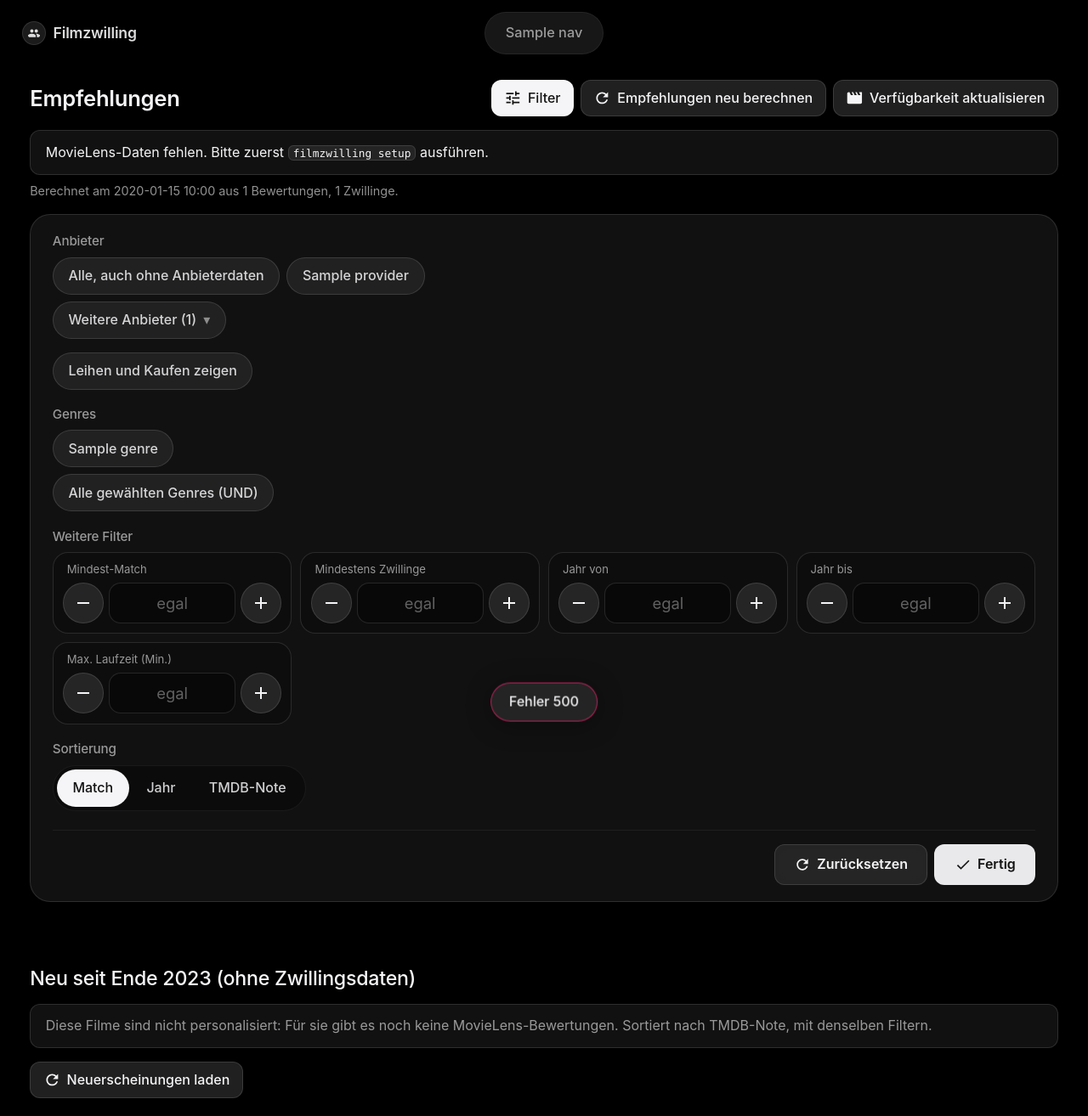
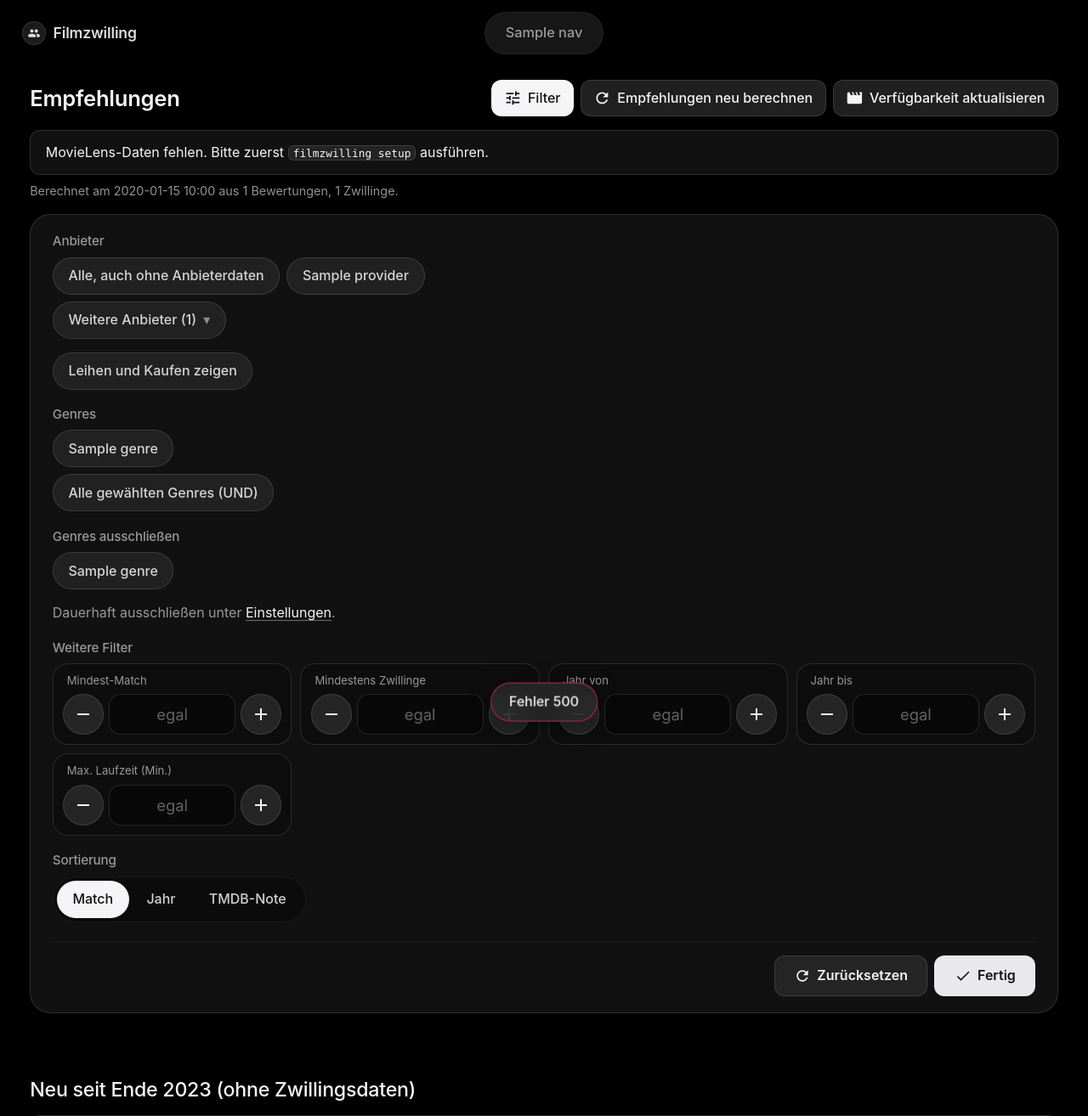
Before and after one commit to floriansaathoff/filmzwilling, a FastAPI app: template src/filmzwilling/web/templates/recommendations.html in a window 1280 px wide, after a click on "Filter". Shown: the top 1314 px of the page at 85% size. Run offline with FastAPI, Linux system fonts and the light colour scheme; the template is opened without the code that fills it: most values are stand-ins (such as "Sample title", 1, 10 or a date in 2020); data that the repository does not hold is empty; parts of the project's set-up code (start-up, migrations or seed data) failed here and were passed over; some web fonts are replaced.

Commit message:
feat: exclude genres from recommendations
Recommendations can now drop films with unwanted genres. Excluded genres
are saved in the settings and preselected on the recommendations page,
where the URL parameter exclude_genres overrides them per request
(an empty value means no exclusion). Exclusion wins over the genre
include filter and also applies to new releases.

Co-Authored-By: Claude Opus 5.5 <noreply@anthropic.com>

```diff
--- a/src/filmzwilling/repository.py
+++ b/src/filmzwilling/repository.py
@@ -100,6 +100,7 @@ class UserSettings:
     my_profiles: list[str]
     my_providers: list[int] | None
     queue_size: int = DEFAULT_QUEUE_SIZE
+    excluded_genres: list[str] = field(default_factory=list)
 
 
 @dataclass(frozen=True)
@@ -243,6 +244,7 @@ class Repository:
             my_profiles=list(self.get_setting("my_profiles", [])),
             my_providers=self.get_setting("my_providers", None),
             queue_size=int(self.get_setting("queue_size", DEFAULT_QUEUE_SIZE)),
+            excluded_genres=[str(g) for g in self.get_setting("excluded_genres", [])],
         )
 
     def update_user_settings(
@@ -251,6 +253,7 @@ class Repository:
         my_profiles: list[str] | None = None,
         my_providers: list[int] | None = None,
         queue_size: int | None = None,
+        excluded_genres: list[str] | None = None,
     ) -> UserSettings:
         if queue_size is not None and not 0 <= int(queue_size) <= MAX_QUEUE_SIZE:
             raise ValueError(f"Größe der Warteschlange muss zwischen 0 und {MAX_QUEUE_SIZE} liegen")
@@ -260,6 +263,9 @@ class Repository:
             self.set_setting("my_providers", [int(p) for p in my_providers])
         if queue_size is not None:
             self.set_setting("queue_size", int(queue_size))
+        if excluded_genres is not None:
+            names = dict.fromkeys(g.strip() for g in excluded_genres)
+            self.set_setting("excluded_genres", [g for g in names if g])
         return self.get_user_settings()
 
     # --- films ----------------------------------------------------------------------------
--- a/src/filmzwilling/service.py
+++ b/src/filmzwilling/service.py
@@ -492,7 +492,8 @@ class FilmService:
         defaults = self.default_provider_ids()
         if "providers" not in params and not defaults:
             params = {**params, "providers": "any"}
-        return parse_filter(params, defaults)
+        excluded = self.repo.get_user_settings().excluded_genres
+        return parse_filter(params, defaults, excluded)
 
     def _excluded_film_ids(self) -> set[int]:
         statuses = self.repo.statuses()
--- a/src/filmzwilling/web/app.py
+++ b/src/filmzwilling/web/app.py
@@ -76,6 +76,7 @@ class SettingsIn(BaseModel):
     my_profiles: list[str] | None = None
     my_providers: list[int] | None = None
     queue_size: Annotated[int, Field(ge=0, le=100_000)] | None = None
+    excluded_genres: list[str] | None = None
 
 
 def _query_dict(request: Request) -> dict[str, Any]:
@@ -139,6 +140,7 @@ def create_app(service: FilmService) -> FastAPI:
             other_providers=[p for p in providers if p["id"] not in defaults],
             default_providers=sorted(defaults),
             genres=repo.genres(),
+            excluded_genres=repo.get_user_settings().excluded_genres,
             meta=repo.get_setting("recs_meta"),
         )
 
@@ -438,6 +440,8 @@ def create_app(service: FilmService) -> FastAPI:
                 for p in repo.list_providers()
             ],
             "queue_size": settings.queue_size,
+            "excluded_genres": settings.excluded_genres,
+            "all_genres": repo.genres(),
             "evaluation": repo.get_setting("evaluation"),
             "recs": repo.get_setting("recs_meta"),
             "online": service.online,
@@ -452,7 +456,10 @@ def create_app(service: FilmService) -> FastAPI:
                     status_code=422, detail=f"Unbekannte Profile: {', '.join(sorted(unknown))}"
                 )
         repo.update_user_settings(
-            my_profiles=body.my_profiles, my_providers=body.my_providers, queue_size=body.queue_size
+            my_profiles=body.my_profiles,
+            my_providers=body.my_providers,
+            queue_size=body.queue_size,
+            excluded_genres=body.excluded_genres,
         )
         return get_settings()
 
--- a/src/filmzwilling/web/static/js/recs.js
+++ b/src/filmzwilling/web/static/js/recs.js
@@ -12,6 +12,7 @@ const grid = document.getElementById("recs-grid");
 const newGrid = document.getElementById("new-grid");
 const countBox = document.getElementById("recs-count");
 const defaults = (app.dataset.defaultProviders || "").split(",").filter(Boolean);
+const defaultExcluded = app.dataset.defaultExcludeGenres || "";
 
 function readUrl() {
   const params = new URLSearchParams(location.search);
@@ -22,6 +23,9 @@ function readUrl() {
   form.querySelectorAll('input[name="providers"]').forEach((box) => { box.checked = chosen.has(box.value); });
   const genres = new Set((params.get("genres") || "").split(",").filter(Boolean));
   form.querySelectorAll('input[name="genres"]').forEach((box) => { box.checked = genres.has(box.value); });
+  const excludedRaw = params.has("exclude_genres") ? params.get("exclude_genres") : defaultExcluded;
+  const excluded = new Set(excludedRaw.split(",").filter(Boolean));
+  form.querySelectorAll('input[name="exclude_genres"]').forEach((box) => { box.checked = excluded.has(box.value); });
   form.elements.rent_buy.checked = params.get("rent_buy") === "1";
   form.elements.genre_mode.checked = params.get("genre_mode") === "and";
   for (const name of ["min_score", "min_support", "year_from", "year_to", "max_runtime"]) {
@@ -41,6 +45,8 @@ function currentParams() {
   const genres = [...form.querySelectorAll('input[name="genres"]:checked')].map((b) => b.value);
   if (genres.length) params.set("genres", genres.join(","));
   if (form.elements.genre_mode.checked) params.set("genre_mode", "and");
+  const excluded = [...form.querySelectorAll('input[name="exclude_genres"]:checked')].map((b) => b.value);
+  params.set("exclude_genres", excluded.join(","));
   if (form.elements.rent_buy.checked) params.set("rent_buy", "1");
   for (const name of ["min_score", "min_support", "year_from", "year_to", "max_runtime"]) {
     const value = form.elements[name].value.trim();
--- a/src/filmzwilling/web/templates/recommendations.html
+++ b/src/filmzwilling/web/templates/recommendations.html
@@ -4,6 +4,7 @@
 {% block content %}
 <section class="recs" id="recs-app"
   data-default-providers="{{ default_providers | join(',') }}"
+  data-default-exclude-genres="{{ excluded_genres | join(',') }}"
   data-min-ratings="{{ min_ratings }}" data-rating-count="{{ rating_count }}">
   <div class="hero spotlight" id="spotlight" hidden>
     <div class="spot-backdrop" aria-hidden="true"><img id="hero-backdrop" alt=""></div>
@@ -63,6 +64,13 @@
       <div class="chip-row">{{ chip("genre_mode", "and", "Alle gewählten Genres (UND)") }}</div>
     </section>
     <section class="filter-section">
+      <h3>Genres ausschließen</h3>
+      <div class="chip-row">
+        {% for g in genres %}{{ chip("exclude_genres", g, g) }}{% endfor %}
+      </div>
+      <p class="muted">Dauerhaft ausschließen unter <a href="/einstellungen">Einstellungen</a>.</p>
+    </section>
+    <section class="filter-section">
       <h3>Weitere Filter</h3>
       <div class="stepper-grid">
         {{ stepper("min_score", "Mindest-Match", 0.5, 6, 0, 10) }}
--- a/src/filmzwilling/web/templates/settings.html
+++ b/src/filmzwilling/web/templates/settings.html
@@ -13,6 +13,11 @@
       <legend>Meine Anbieter</legend>
       <p class="muted">Standard für den Anbieterfilter der Empfehlungen (Abo, gratis und mit Werbung).</p>
       <div id="providers" class="check-list providers"></div>
+    </fieldset>
+    <fieldset>
+      <legend>Ausgeschlossene Genres</legend>
+      <p class="muted">Filme mit einem dieser Genres erscheinen standardmäßig nicht in den Empfehlungen. Auf der Empfehlungsseite lässt sich das im Filter jederzeit ändern.</p>
+      <div id="excluded-genres" class="check-list"></div>
     </fieldset>
     <fieldset>
       <legend>Warteschlange</legend>
```
Also changed, not shown: src/filmzwilling/filters.py (+16 -3 lines), src/filmzwilling/web/static/js/settings.js (+10 -1 lines), tests/test_api.py (+18 -0 lines), tests/test_filters.py (+34 -0 lines), tests/test_repository.py (+4 -0 lines), README.md.
